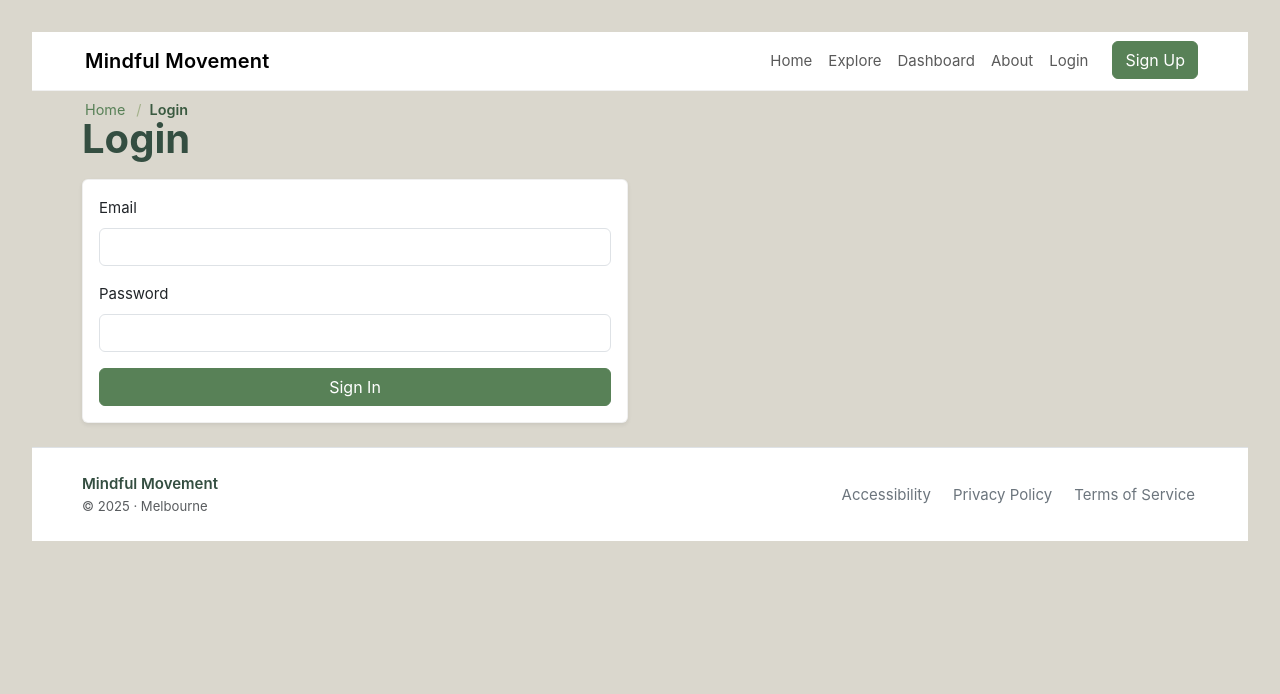
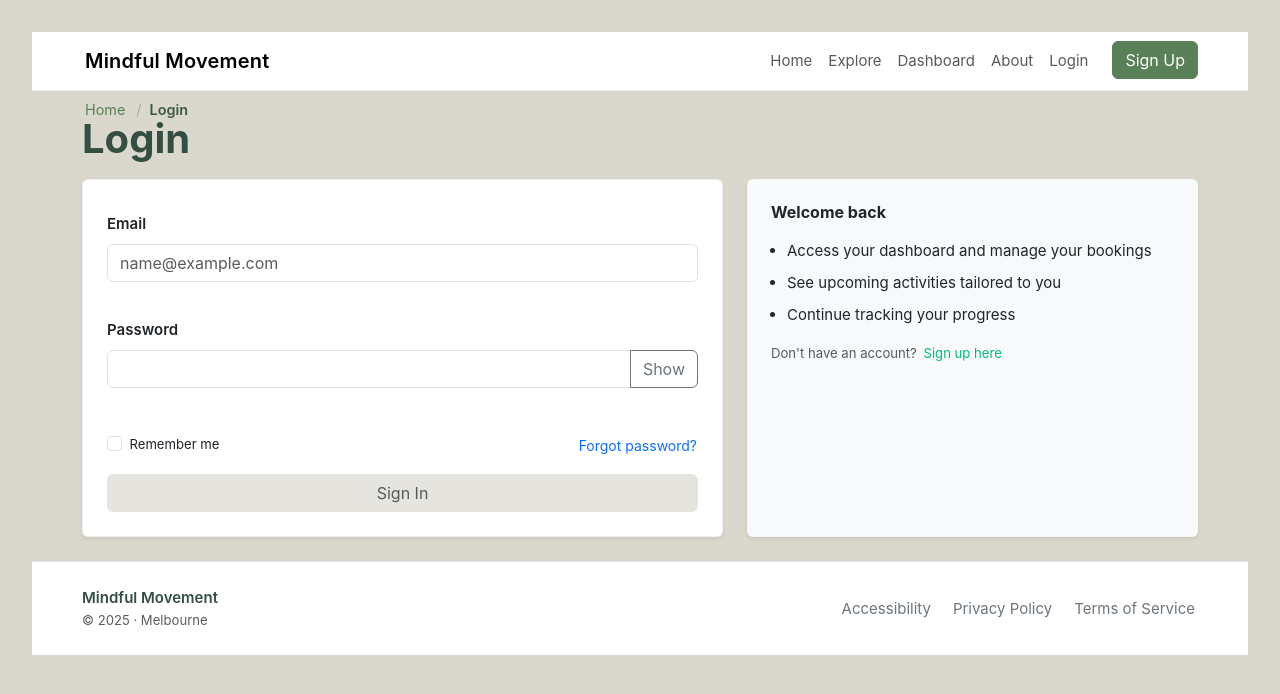
Before and after one commit to YipuXu/FIT5032, a Vue app: page /login in a window 1280 px wide. Shown: the top 694 px of the page. Built offline with nearby package versions, Linux system fonts and the light colour scheme; no server answers.

Commit message:
Optimize the login function, enhance error handling and real-time verification, add the "Remember Me" and "Forget Password" functions, and improve the user interface at the same time to enhance the user experience.

```diff
--- a/src/composables/useAuth.js
+++ b/src/composables/useAuth.js
@@ -89,6 +89,7 @@ async function registerUser({
 
 async function loginUser({ email, password }) {
   if (!email || !password) throw new Error('Missing fields')
+  try {
     const cred = await signInWithEmailAndPassword(auth, email, password)
     const fbUser = cred.user
     // Prefer Firestore role
@@ -104,6 +105,22 @@ async function loginUser({ email, password }) {
     } catch {}
     const safe = { email: fbUser.email, role, name, uid: fbUser.uid }
     return setCurrentUser(safe)
+  } catch (error) {
+    // Convert Firebase errors to user-friendly messages
+    if (
+      error.code === 'auth/invalid-credential' ||
+      error.code === 'auth/user-not-found' ||
+      error.code === 'auth/wrong-password'
+    ) {
+      throw new Error('Invalid username or password')
+    } else if (error.code === 'auth/too-many-requests') {
+      throw new Error('Too many login attempts, please try again later')
+    } else if (error.code === 'auth/user-disabled') {
+      throw new Error('Account has been disabled')
+    } else {
+      throw new Error('Login failed, please check your network connection')
+    }
+  }
 }
 
 async function logout() {
--- a/src/pages/Login.vue
+++ b/src/pages/Login.vue
@@ -1,33 +1,89 @@
 <script setup>
 defineOptions({ name: 'LoginPage' })
-import { reactive, ref } from 'vue'
-import { useRouter } from 'vue-router'
+import { reactive, ref, computed, watch } from 'vue'
+import { useRouter, useRoute } from 'vue-router'
 import { loginUser, getCurrentUser } from '../composables/useAuth'
 
 const router = useRouter()
+const route = useRoute()
+
 const form = reactive({ email: '', password: '' })
-const errors = reactive({ email: '', password: '', general: '' })
+const errors = reactive({ email: '', password: '' })
 const loading = ref(false)
+const rememberMe = ref(false)
+const showPassword = ref(false)
+
+const isValidEmail = (email) =>
+  /^[^\s@]+@[^\s@]+\.[^\s@]{2,}$/.test(String(email || '').toLowerCase())
+const canSubmit = computed(
+  () => isValidEmail(form.email) && (form.password || '').length >= 6 && !loading.value,
+)
+
+// Real-time validation
+watch(
+  () => form.email,
+  (v) => {
+    if (!v) {
+      errors.email = ''
+      return
+    }
+    if (!isValidEmail(v)) errors.email = 'Please enter a valid email address'
+    else errors.email = ''
+  },
+)
+
+watch(
+  () => form.password,
+  (v) => {
+    if (!v) {
+      errors.password = ''
+      return
+    }
+    if ((v || '').length < 9) errors.password = 'Password must be at least 9 characters'
+    else errors.password = ''
+  },
+)
 
 function clearErrors() {
-  errors.email = errors.password = errors.general = ''
+  errors.email = errors.password = ''
 }
 
 async function handleSubmit() {
   clearErrors()
+  try {
+    if (!isValidEmail(form.email)) {
+      errors.email = 'Please enter a valid email address'
+      return
+    }
+    if ((form.password || '').length < 6) {
+      errors.password = 'Password must be at least 6 characters'
+      return
+    }
+
     loading.value = true
-  try {
     await loginUser({ email: form.email, password: form.password })
     const u = getCurrentUser()
-    // role-based redirect
+
+    // Handle redirect parameter
+    const redirectPath = route.query.redirect
+    if (redirectPath && typeof redirectPath === 'string') {
+      router.push(redirectPath)
+    } else {
+      // Role-based redirect
       if (u && u.role === 'admin') router.push({ name: 'admin' })
       else if (u && u.role === 'partner') router.push({ name: 'partner' })
       else router.push({ name: 'dashboard' })
+    }
   } catch (err) {
-    errors.general = err.message || 'Login failed'
+    // Show login error below password field
+    errors.password = err.message || 'Login failed'
   } finally {
     loading.value = false
   }
+}
+
+function handleForgotPassword() {
+  alert('Please contact support to reset your password.')
 }
 </script>
 
@@ -42,30 +98,120 @@ async function handleSubmit() {
       </ol>
     </nav>
     <h1 class="fw-bold mb-3">Login</h1>
-    <div class="row">
-      <div class="col-12 col-md-6">
-        <div class="card shadow-sm">
-          <div class="card-body">
+    <div class="row g-4 align-items-stretch">
+      <!-- Left: Form -->
+      <div class="col-12 col-lg-7">
+        <div class="card shadow-sm h-100">
+          <div class="card-body p-3 p-md-4">
             <form @submit.prevent="handleSubmit" novalidate>
-              <div class="mb-3">
+              <div class="mt-2">
                 <label class="form-label">Email</label>
-                <input v-model="form.email" type="email" class="form-control" required />
+                <input
+                  v-model="form.email"
+                  type="email"
+                  class="form-control"
+                  placeholder="name@example.com"
+                  required
+                />
+                <div class="field-hint mt-1">
+                  <span v-if="errors.email" class="small text-danger">{{ errors.email }}</span>
+                  <span v-else class="small">&nbsp;</span>
                 </div>
-              <div class="mb-3">
+              </div>
+              <div class="mt-2">
                 <label class="form-label">Password</label>
+                <div class="input-group">
                   <input
+                    :type="showPassword ? 'text' : 'password'"
                     v-model="form.password"
-                  type="password"
                     class="form-control"
                     minlength="6"
                     required
                   />
+                  <button
+                    type="button"
+                    class="btn btn-outline-secondary"
+                    @click="showPassword = !showPassword"
+                  >
+                    {{ showPassword ? 'Hide' : 'Show' }}
+                  </button>
                 </div>
-              <div v-if="errors.general" class="text-danger mb-2">{{ errors.general }}</div>
-              <div class="d-grid">
-                <button class="btn btn-primary" :disabled="loading">Sign In</button>
+                <div class="field-hint mt-1">
+                  <span v-if="errors.password" class="small text-danger">{{
+                    errors.password
+                  }}</span>
+                  <span v-else class="small">&nbsp;</span>
+                </div>
+              </div>
+
+              <!-- Remember Me & Forgot Password -->
+              <div class="row g-2 mt-2">
+                <div class="col-12 col-md-6">
+                  <div class="form-check">
+                    <input
+                      v-model="rememberMe"
+                      class="form-check-input"
+                      type="checkbox"
+                      id="rememberMe"
+                    />
+                    <label class="form-check-label small" for="rememberMe">Remember me</label>
+                  </div>
+                </div>
+                <div class="col-12 col-md-6 text-end">
+                  <button
+                    type="button"
+                    class="btn btn-link btn-sm p-0 text-decoration-none"
+                    @click="handleForgotPassword"
+                  >
+                    Forgot password?
+                  </button>
+                </div>
+              </div>
+
+              <div class="d-grid mt-3">
+                <button
+                  class="btn d-flex align-items-center justify-content-center gap-2"
+                  :class="{
+                    'btn-primary': canSubmit,
+                    'btn-secondary': !canSubmit,
+                  }"
+                  :disabled="!canSubmit"
+                  :style="
+                    !canSubmit
+                      ? { backgroundColor: '#DAD7CD', borderColor: '#DAD7CD', color: '#000000' }
+                      : {}
+                  "
+                >
+                  <span
+                    v-if="loading"
+                    class="spinner-border spinner-border-sm"
+                    role="status"
+                    aria-hidden="true"
+                  ></span>
+                  <span>{{ loading ? 'Signing in...' : 'Sign In' }}</span>
+                </button>
               </div>
             </form>
+          </div>
+        </div>
+      </div>
+
+      <!-- Right: Info -->
+      <div class="col-12 col-lg-5">
+        <div class="card h-100 border-0 bg-light shadow-sm">
+          <div class="card-body p-3 p-md-4">
+            <h2 class="h6 fw-bold mb-3">Welcome back</h2>
+            <ul class="mb-3 ps-3">
+              <li class="mb-2">Access your dashboard and manage your bookings</li>
+              <li class="mb-2">See upcoming activities tailored to you</li>
+              <li class="mb-2">Continue tracking your progress</li>
+            </ul>
+            <div class="small text-muted">
+              Don't have an account?
+              <router-link :to="{ name: 'register' }" class="text-decoration-none"
+                >Sign up here</router-link
+              >
+            </div>
           </div>
         </div>
       </div>
@@ -73,4 +219,16 @@ async function handleSubmit() {
   </main>
 </template>
 
-<style scoped></style>
+<style scoped>
+.card .form-label {
+  font-weight: 600;
+}
+.field-hint {
+  min-height: 1rem;
+}
+.field-hint .small {
+  font-size: 0.85rem;
+  line-height: 1.25;
+  font-weight: 400;
+}
+</style>
--- a/src/pages/Register.vue
+++ b/src/pages/Register.vue
@@ -440,11 +440,9 @@ async function handleSubmit() {
   overflow-y: auto;
   z-index: 1000;
 }
-/* 统一红字提示高度，避免布局抖动 */
 .field-hint {
-  min-height: 1rem; /* 更紧凑，约 16px */
+  min-height: 1rem;
 }
-/* 使灰色提示与红字错误在字号与行高上保持一致 */
 .field-hint .small,
 .form-text {
   font-size: 0.85rem;
```
Lines whose indentation alone changed are shown as unchanged.
